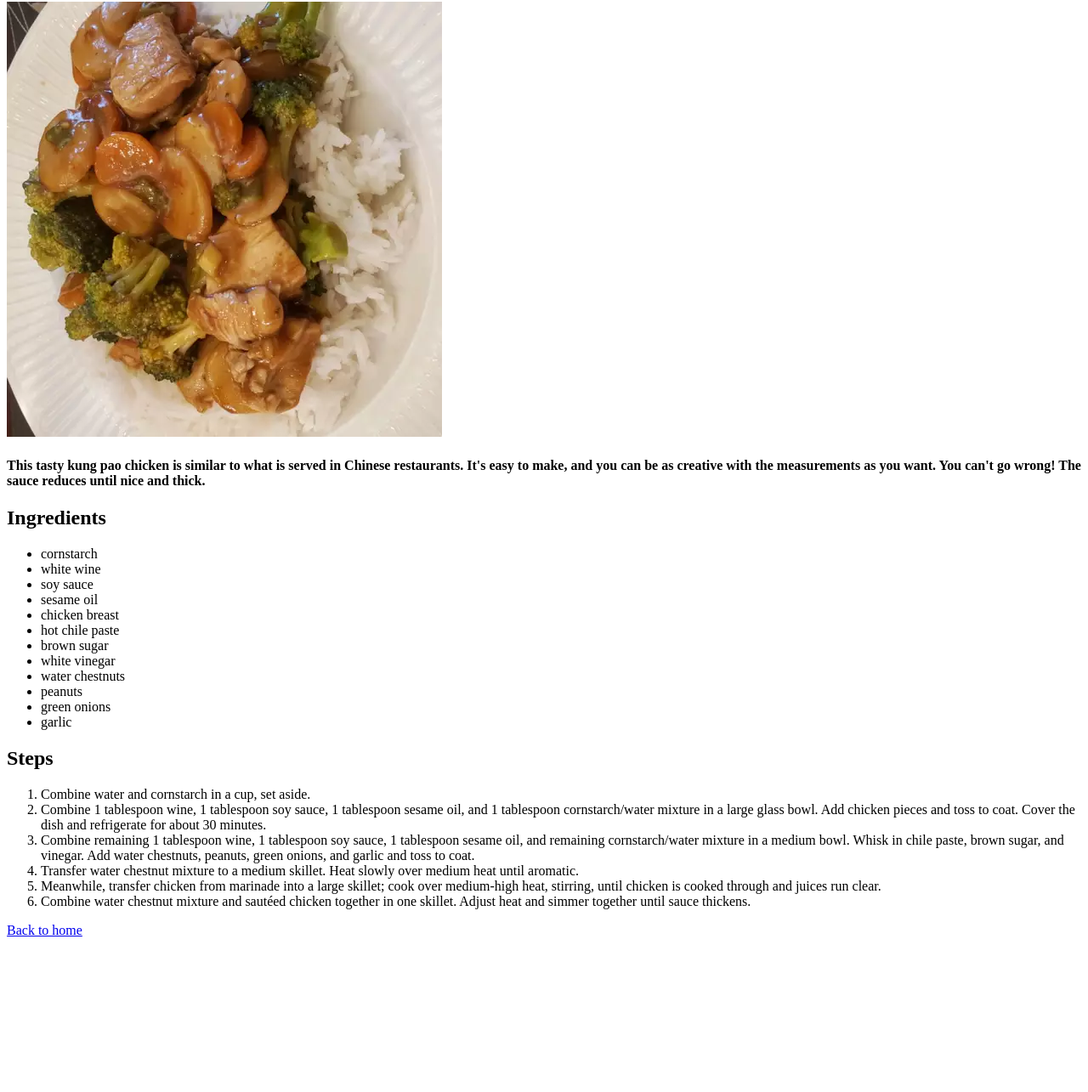
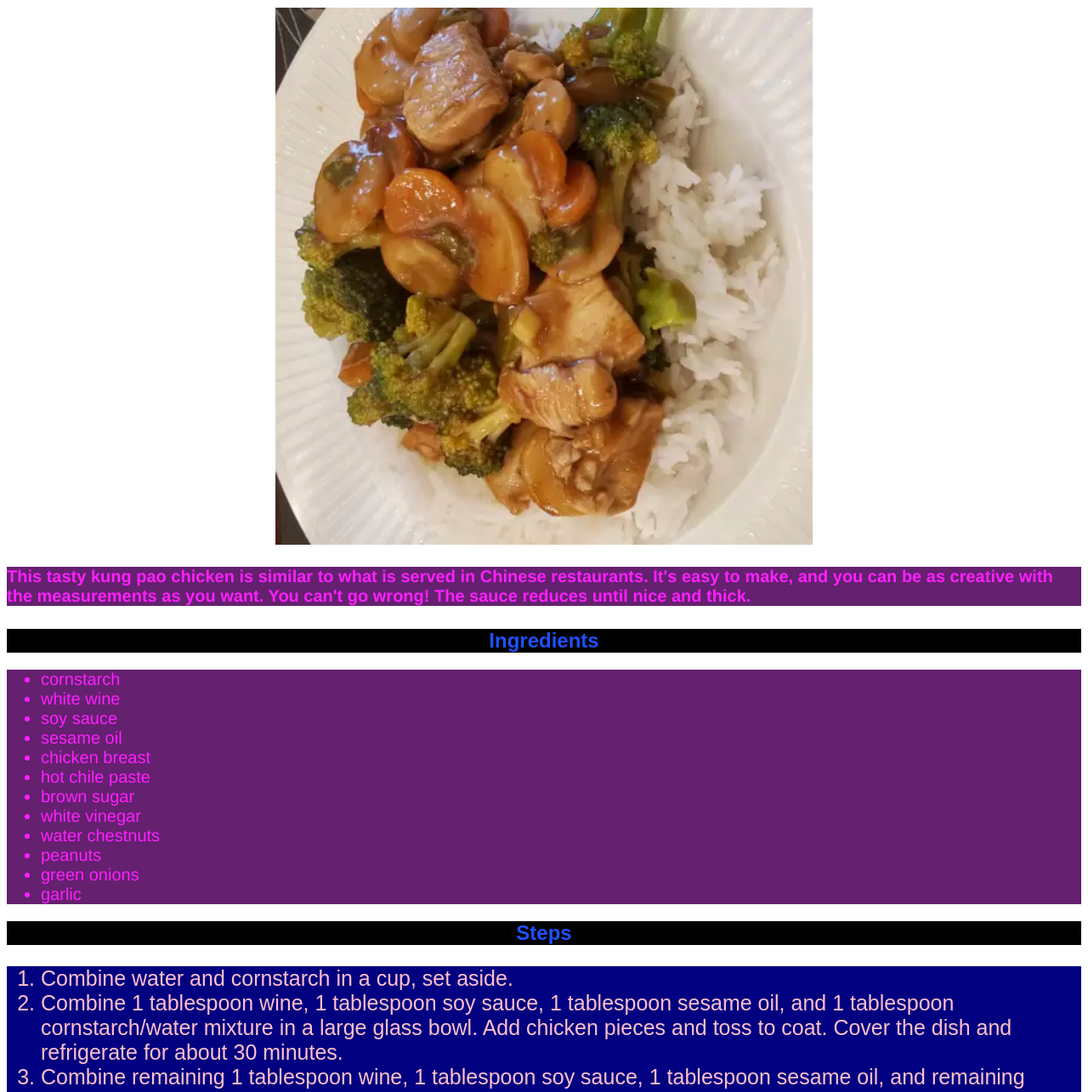
Before and after one commit to mihkoo/odin-recipes, a plain HTML site: page recipes/best-chicken.html in a window 1280 px wide. Shown: the part 78-1363 px from the top of the page at 85% size. Before the commit the page ends 1190 px from the top, so only its background shows below. Drawn offline with Linux system fonts and the light colour scheme.

Commit message:
Add stylesheet to recipe pages

```diff
--- a/recipes/best-chicken.html
+++ b/recipes/best-chicken.html
@@ -3,6 +3,7 @@
     <head>
         <meta charset="UTF-8">
         <title> Best Chicken </title>
+        <link rel="stylesheet" href="style.css">
     </head>
     <body>
         <h1> Best Chicken </h1>
--- /dev/null
+++ b/recipes/style.css
@@ -0,0 +1,35 @@
+h1 {
+    font-family: Helvetica, "Century Gothic" sans-serif;
+    font-size: 35px;
+    font-weight: 700;
+    text-align: center;
+    background-color: yellowgreen;
+}
+
+img {
+    display: block;
+    margin-left: auto;
+    margin-right: auto;
+    width: 50%;
+}
+
+h4, ul {
+    font-family: helvetica, arial, sans-serif;
+    font-size: 20px;
+    background-color: #652070;
+    color: #ff20ff;
+}
+
+h2, a {
+    font-family: "comic sans", arial, sans-serif;
+    text-align: center;
+    color: #2050ff;
+    background-color: black;
+}
+
+ol {
+    font-family: windings, arial, sans-serif;
+    font-size: 25px;
+    color: pink;
+    background-color: navy;
+}
```
Also changed, not shown: recipes/brownies.html (+1 -0 lines), recipes/pan-seared-salmon.html (+1 -0 lines), recipes/salmon-recipe.html (+1 -0 lines).
